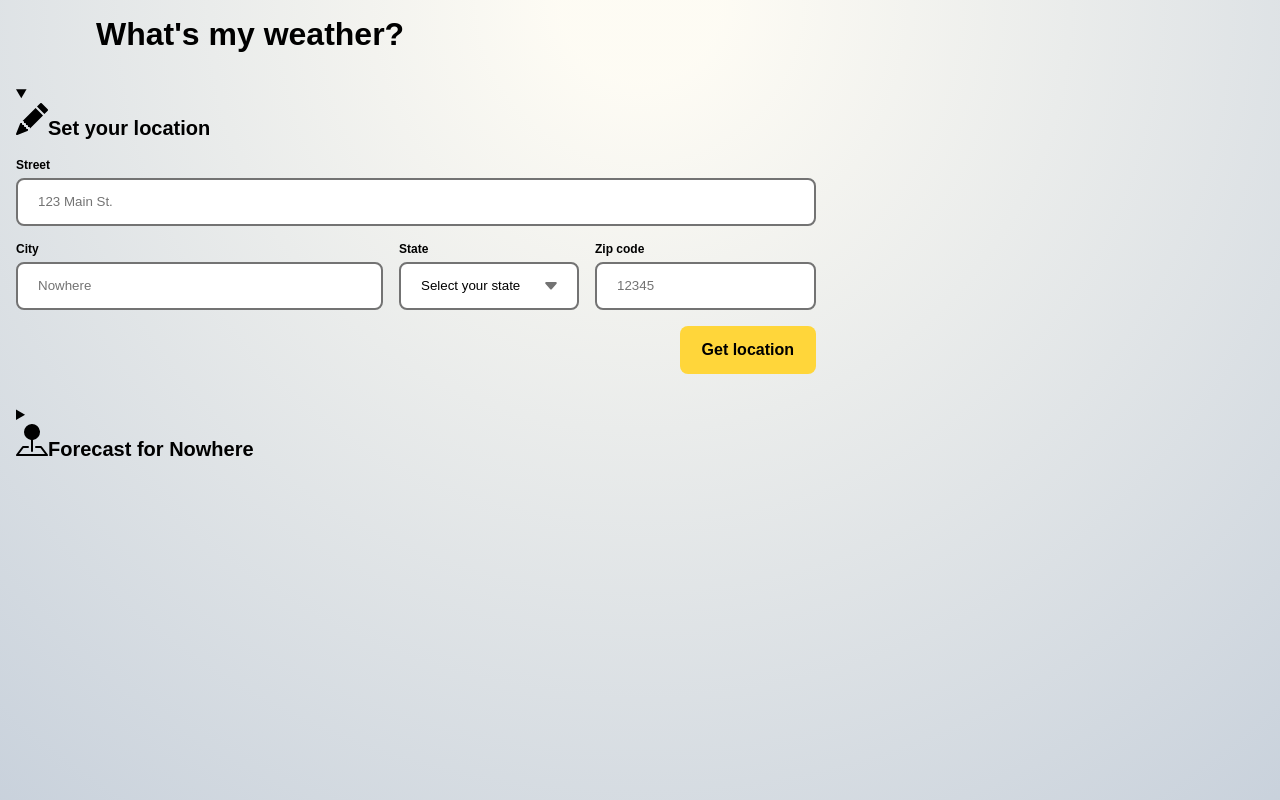
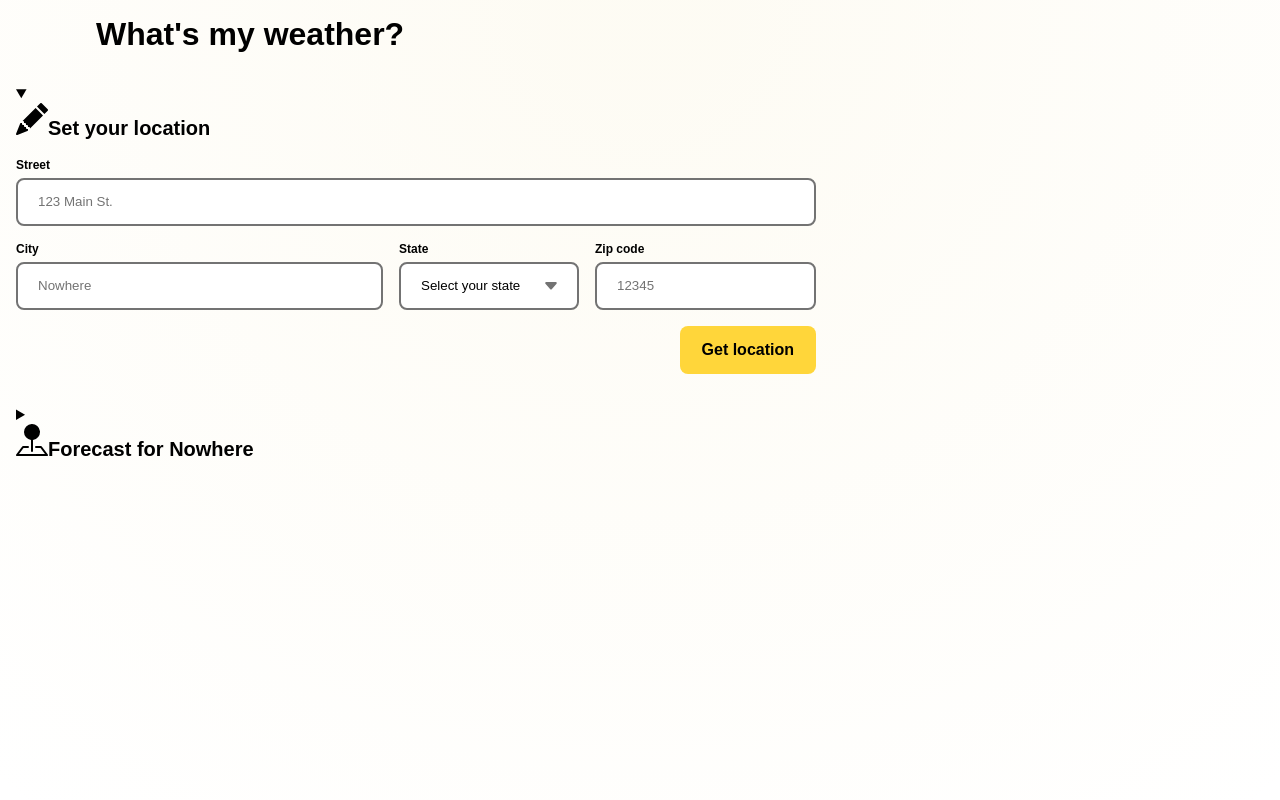
Before and after one commit to elizabethsjudd/weather-app, a Next.js app: page / in a window 1280 px wide. Built offline with nearby package versions, Linux system fonts and the light colour scheme.

Commit message:
feat: make the page background more subtle

```diff
--- a/src/styles/globals.scss
+++ b/src/styles/globals.scss
@@ -4,7 +4,7 @@
 
 body {
 	background-color: white;
-	background-image: radial-gradient(circle at top, rgb(240 220 146 / 10%) 8%, rgb(39 74 115 / 25%) 100%);
+	background-image: radial-gradient(circle at top, rgb(240 220 146 / 10%) 8%, rgb(39 74 115 / 0) 100%);
 	min-height: 100vh;
 }
 
```
